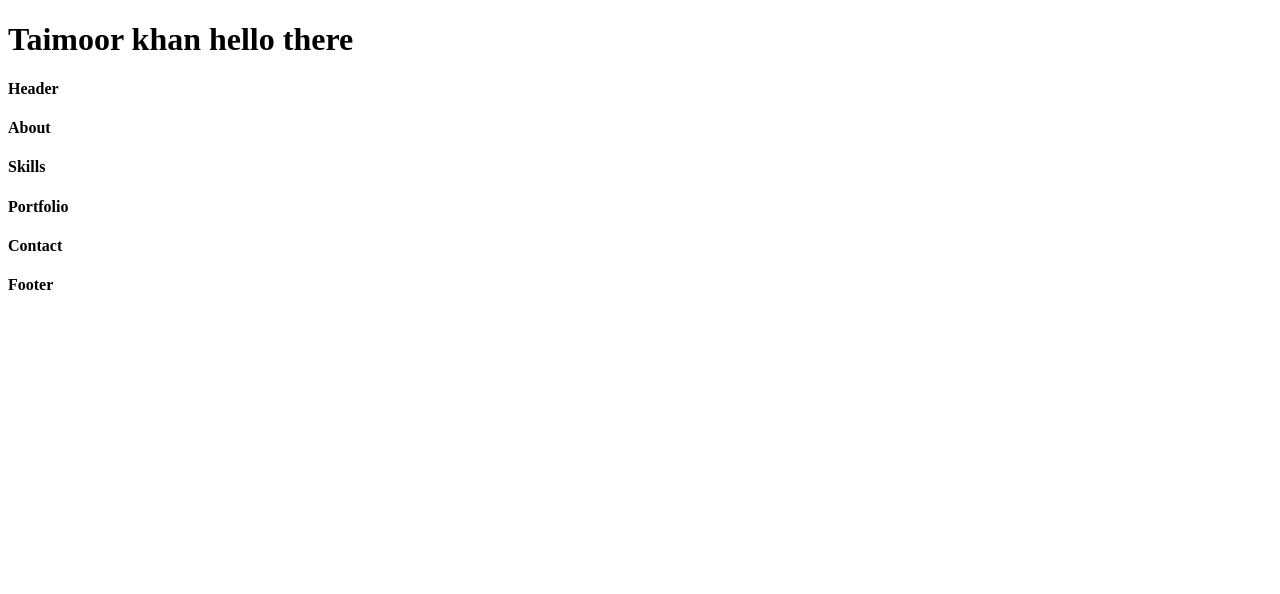
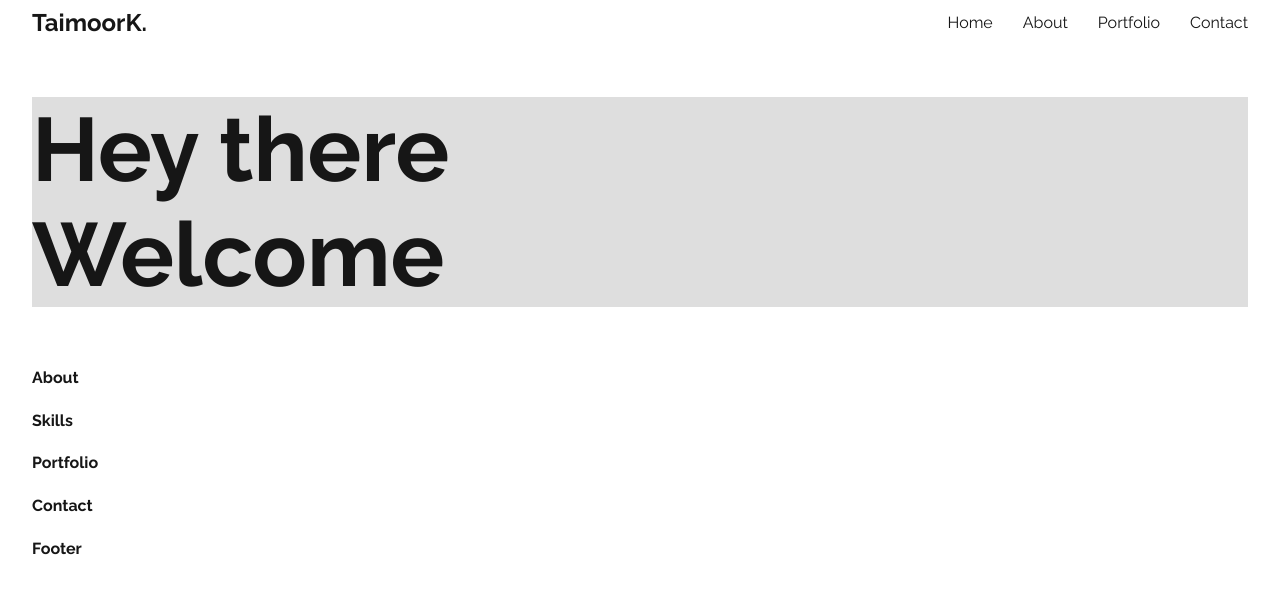
Before and after one commit to Taimoorkhan1122/react-portfolio, a React (Create React App) app: page / in a window 1280 px wide. Shown: the top 594 px of the page. Built offline with nearby package versions, Linux system fonts and the light colour scheme.

Commit message:
feat: header completed

```diff
--- a/package.json
+++ b/package.json
@@ -3,6 +3,8 @@
   "version": "0.1.0",
   "private": true,
   "dependencies": {
+    "@material-ui/core": "^4.11.2",
+    "@material-ui/icons": "^4.11.2",
     "@testing-library/jest-dom": "^5.11.4",
     "@testing-library/react": "^11.1.0",
     "@testing-library/user-event": "^12.1.10",
--- a/public/index.html
+++ b/public/index.html
@@ -15,6 +15,15 @@
       user's mobile device or desktop. See https://developers.google.com/web/fundamentals/web-app-manifest/
     -->
     <link rel="manifest" href="%PUBLIC_URL%/manifest.json" />
+    <link
+      rel="stylesheet"
+      href="https://fonts.googleapis.com/icon?family=Material+Icons"
+    />
+    <link rel="preconnect" href="https://fonts.gstatic.com" />
+    <link
+      href="https://fonts.googleapis.com/css2?family=Raleway:wght@300;400;700&display=swap"
+      rel="stylesheet"
+    />
     <!--
       Notice the use of %PUBLIC_URL% in the tags above.
       It will be replaced with the URL of the `public` folder during the build.
--- a/src/App.js
+++ b/src/App.js
@@ -1,25 +1,29 @@
 import React from "react";
+import Container from "@material-ui/core/Container";
 
 import {
   Header,
+  HeroContainer,
   About,
   Skills,
   Portfolio,
   Conatact,
   Footer,
 } from "./components";
+import styles from "./app.module.css";
 
 const App = () => {
+  const navList = ["Home", "About", "Portfolio", "Contact"];
   return (
-    <div>
-      <h1>Taimoor khan hello there</h1>
-      <Header />
+    <Container maxWidth="lg" className={styles.container}>
+      <Header list={navList} />
+      <HeroContainer />
       <About />
       <Skills />
       <Portfolio />
       <Conatact />
       <Footer />
-    </div>
+    </Container>
   );
 };
 
--- /dev/null
+++ b/src/app.module.css
@@ -0,0 +1,27 @@
+* {
+    box-sizing: border-box;
+}
+body {
+    font-family: Raleway;
+    color: #161616;
+    font-size: 16px;
+    line-height: calc(16*1.333px);
+
+}
+
+
+h1 {
+    font-size: 37.9px;
+    line-height: 45px;
+
+}
+h2 {
+    font-size: 28.43px;
+    line-height: 48.33px;
+
+}
+
+p {
+    font-size: 28.43px;
+    line-height: 48.33px;
+}
--- a/src/components/Header/Header.js
+++ b/src/components/Header/Header.js
@@ -1,9 +1,21 @@
 import React from "react";
+import styles from "./header.module.css";
 
-const Header = () => {
+const Header = ({ list }) => {
   return (
-    <div>
-      <h4>Header</h4>
+    <div className={styles.header}>
+      <div className={styles.logo}>
+        <h4>TaimoorK.</h4>
+      </div>
+      <nav className={styles.nav}>
+        <ul>
+          {list.map((item) => (
+            <li className={styles.naveLink}>
+              <a href={`#${item}`}>{item}</a>
+            </li>
+          ))}
+        </ul>
+      </nav>
     </div>
   );
 };
--- /dev/null
+++ b/src/components/Header/header.module.css
@@ -0,0 +1,33 @@
+.header{
+    display: flex;
+    justify-content: space-between;
+    align-items: center;
+    height:29px;
+    max-width: 1280px;
+}
+
+.logo {
+    font-size: 24px;
+}
+.nav ul {
+    display: flex;
+    width: 100%;
+    justify-content: space-between;
+    margin: 0;
+    padding: 0;
+    /* background-color: #000; */
+}
+
+.nav ul li {
+    list-style-type: none;
+    padding-left: 30px;
+}
+
+li a {
+    text-decoration: none;
+    color: #161616;
+}
+.navLink {
+    font-size: 21.33px;
+    margin: 0;
+}
--- /dev/null
+++ b/src/components/HeroContainer/HeroContainer.js
@@ -0,0 +1,14 @@
+import React from "react";
+import styles from "./hero.module.css";
+
+const HeroContainer = () => {
+  return (
+    <div className={styles.heroContainer}>
+      <h1 className={styles.bigOne}>
+        Hey there <br /> Welcome
+      </h1>
+    </div>
+  );
+};
+
+export default HeroContainer;
--- /dev/null
+++ b/src/components/HeroContainer/hero.module.css
@@ -0,0 +1,8 @@
+.heroContainer {
+    background:#dedede;
+}
+
+.bigOne {
+    font-size: 89.76px;
+    line-height: 105px;
+}
--- a/src/components/index.js
+++ b/src/components/index.js
@@ -1,4 +1,5 @@
 export { default as Header } from "./Header/Header";
+export { default as HeroContainer } from "./HeroContainer/HeroContainer";
 export { default as About } from "./About/About";
 export { default as Skills } from "./Skills/Skills";
 export { default as Portfolio } from "./Portfolio/Portfolio";
```
Also changed, not shown: src/style.module.css (deleted), 2 other files (tests, documents, lock files or other folders).
